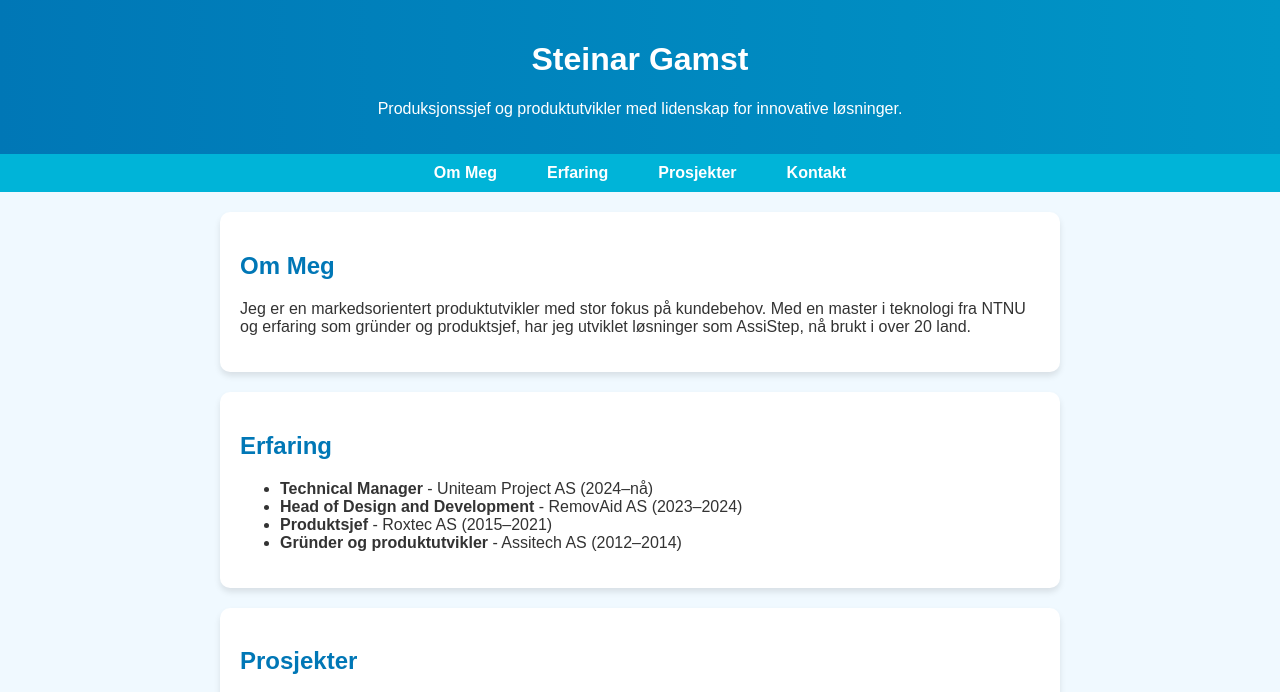
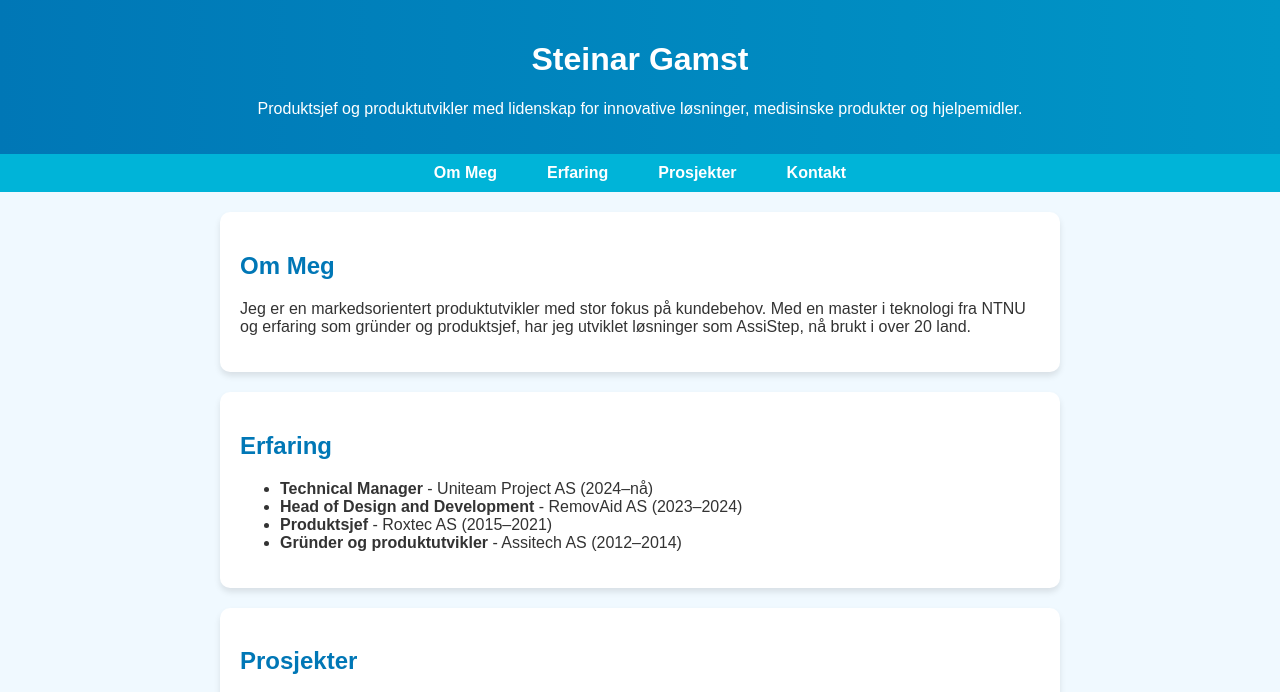
Before and after one commit to SteinarG/Min-nettside, a plain HTML site: page index.html in a window 1280 px wide. Shown: the top 692 px of the page. Drawn offline with Linux system fonts and the light colour scheme.

Commit message:
Update index.html

```diff
--- a/index.html
+++ b/index.html
@@ -9,7 +9,7 @@
 <body>
     <header>
         <h1>Steinar Gamst</h1>
-        <p>Produksjonssjef og produktutvikler med lidenskap for innovative løsninger.</p>
+        <p>Produktsjef og produktutvikler med lidenskap for innovative løsninger, medisinske produkter og hjelpemidler.</p>
     </header>
     <nav>
         <ul>
```
